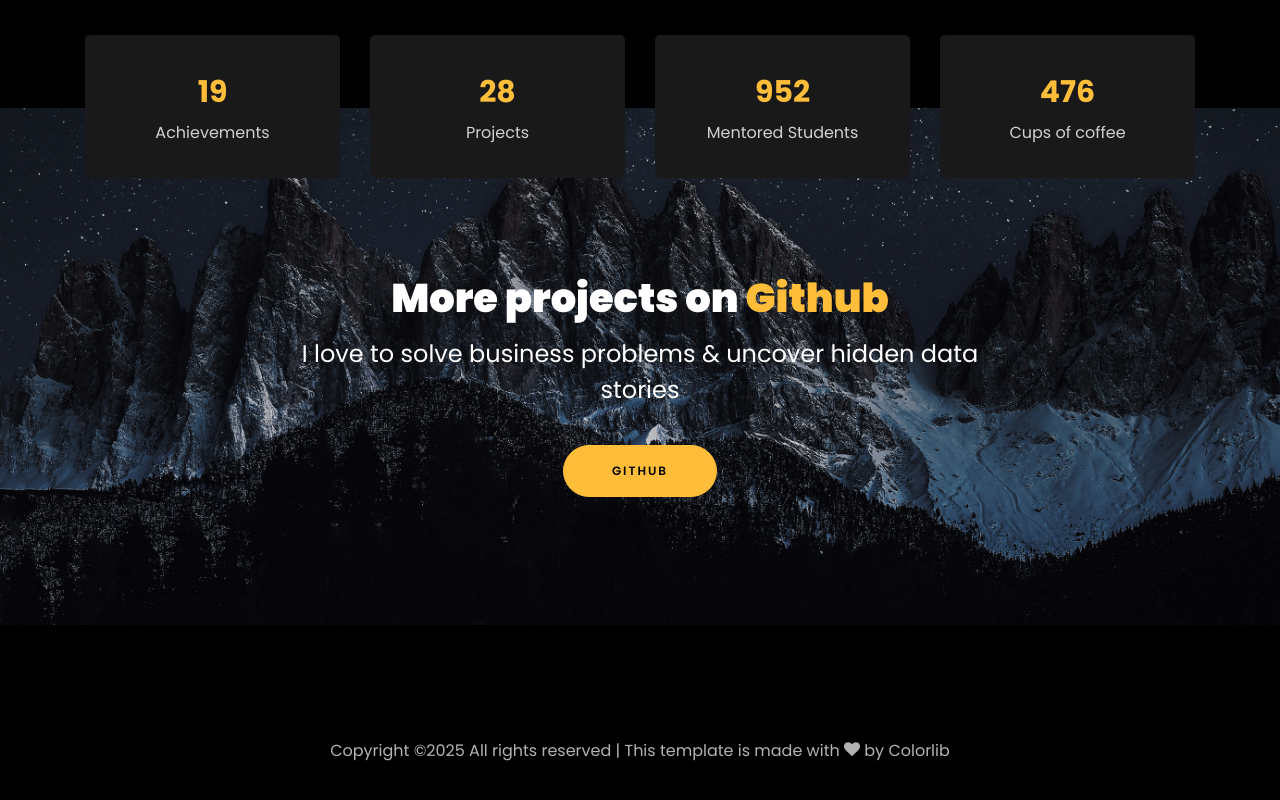
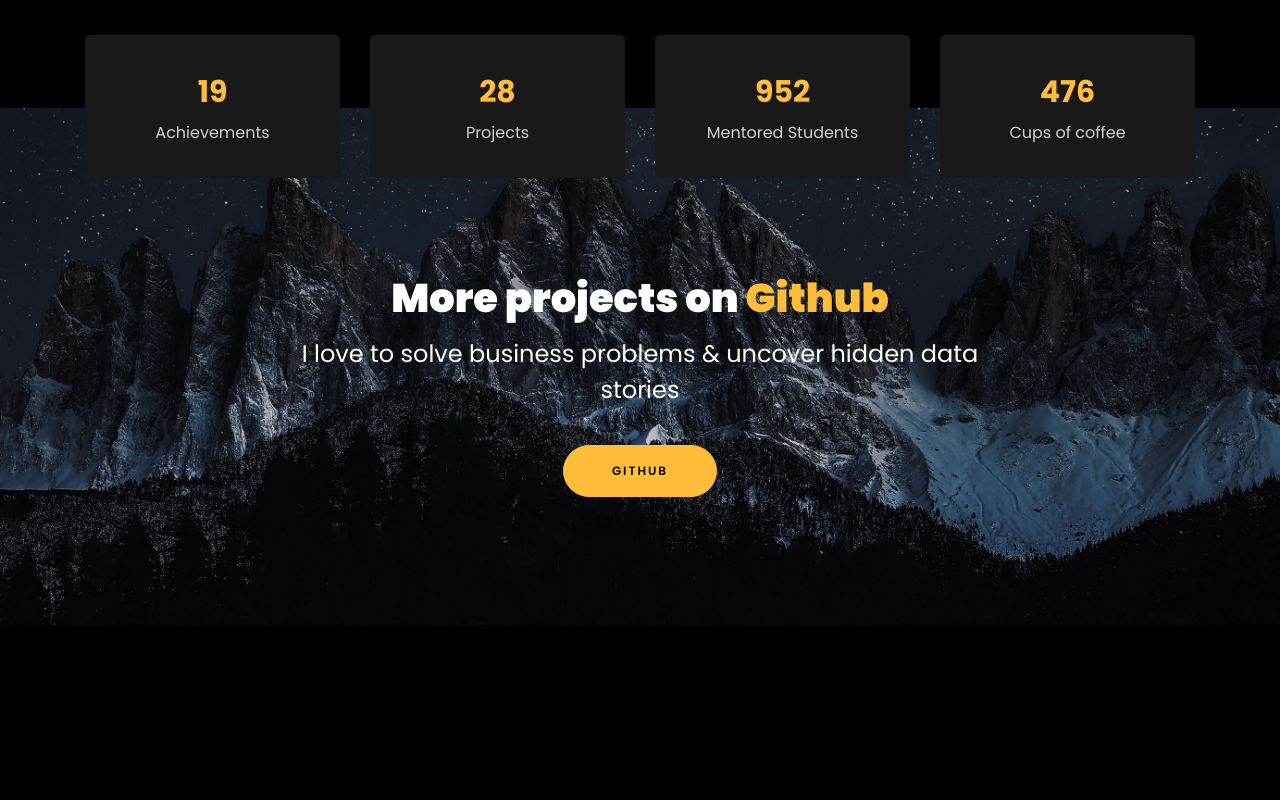
Before and after one commit to jayant1345/jayant1345.github.io, a plain HTML site: page index.html in a window 1280 px wide. Shown: the part 4760-5560 px from the top of the page. Drawn offline with Linux system fonts and the light colour scheme; files whose address does not match are found by name.

Commit message:
final 22:04 170125

```diff
--- a/index.html
+++ b/index.html
@@ -607,9 +607,8 @@
 		  <div class="row">
 			<div class="col-md-12 text-center">
 
-			  <p><!-- Link back to Colorlib can't be removed. Template is licensed under CC BY 3.0. -->
-	Copyright &copy;<script>document.write(new Date().getFullYear());</script> All rights reserved | This template is made with <i class="icon-heart color-danger" aria-hidden="true"></i> by <a href="https://colorlib.com" target="_blank">Colorlib</a>
-	<!-- Link back to Colorlib can't be removed. Template is licensed under CC BY 3.0. --></p>
+			 <!-- <p>Link back to Colorlib can't be removed. Template is licensed under CC BY 3.0. -->
+	<!-- Copyright &copy;<script>document.write(new Date().getFullYear());</script> All rights reserved |	Link back to Colorlib can't be removed. Template is licensed under CC BY 3.0.</p> -->
 			</div>
 		  </div>
 		</div>
```
